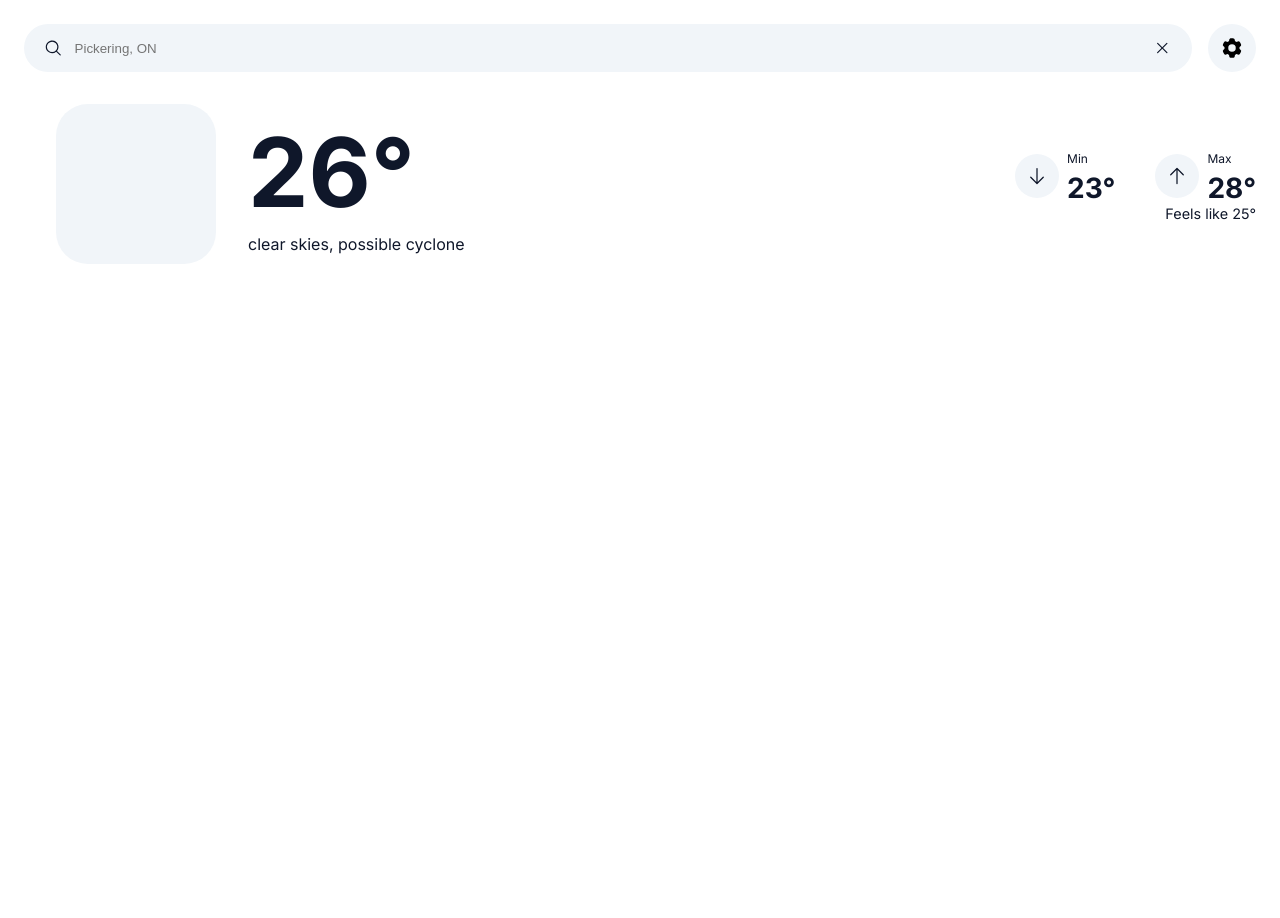
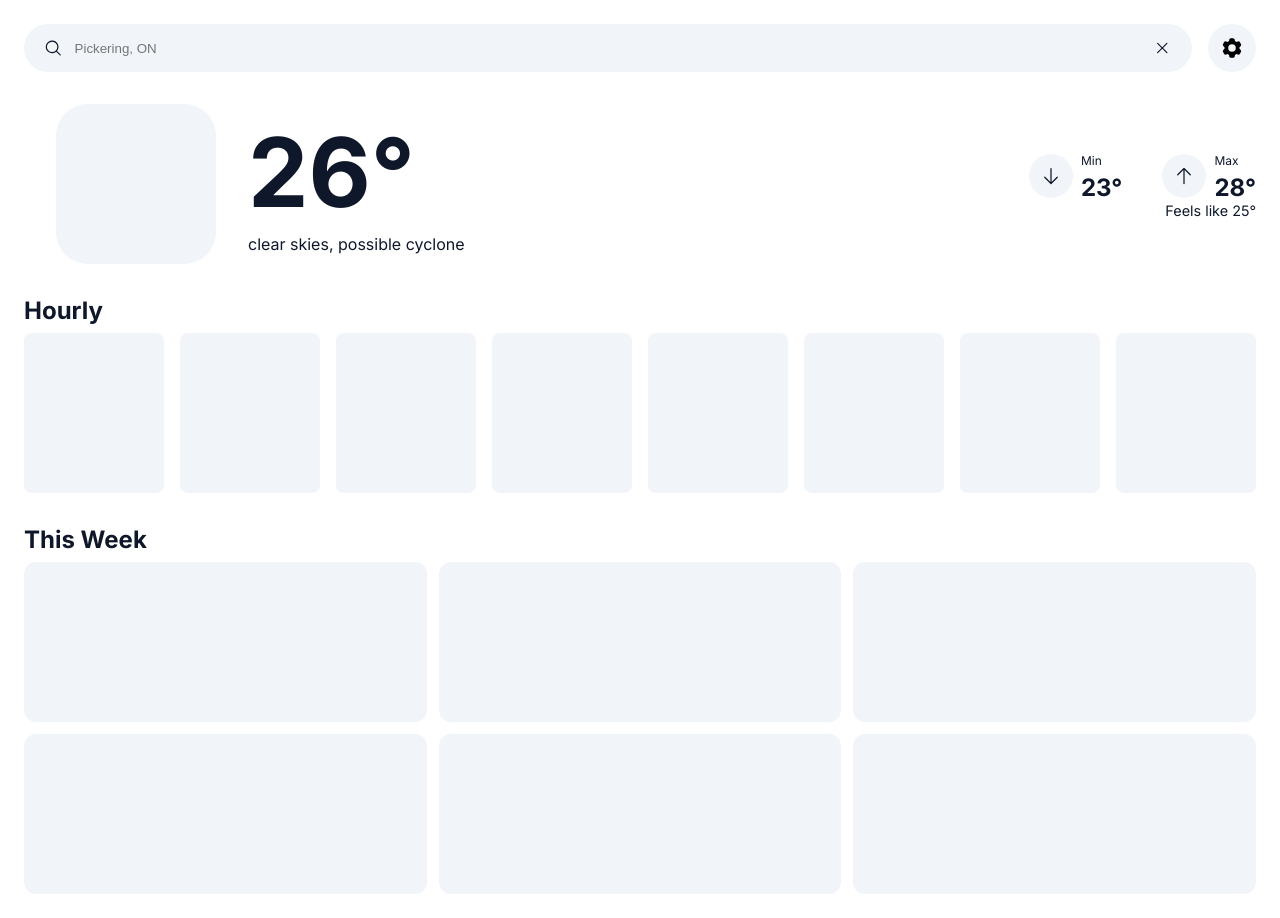
Before and after one commit to jymele/weatherapp, a React (Create React App) app: page / in a window 1280 px wide. Before the commit the page ends 800 px from the top, so only its background shows below. Built offline with nearby package versions, Linux system fonts and the light colour scheme.

Commit message:
Created layout

```diff
--- a/src/App.js
+++ b/src/App.js
@@ -1,6 +1,8 @@
 import "./App.scss";
+import Hourly from "./components/hourly/Hourly";
 import Now from "./components/now";
 import Toolbar from "./components/toolbar";
+import Weekly from "./components/weekly/Weekly";
 
 function App() {
   return (
@@ -9,6 +11,8 @@ function App() {
         <Toolbar />
       </header>
       <Now />
+      <Hourly />
+      <Weekly />
     </div>
   );
 }
--- a/src/App.scss
+++ b/src/App.scss
@@ -12,6 +12,11 @@ body {
 .placeholder {
   border-radius: 2rem;
   background-color: $placeholder;
+}
+
+h3 {
+  font-size: 1.5rem;
+  margin: 0 0 0.5rem 0;
 }
 
 .App-header {
@@ -121,7 +126,6 @@ body {
           h3 {
             margin: 0;
             margin-top: 0.25rem;
-            font-size: 1.75rem;
           }
         }
       }
@@ -133,3 +137,21 @@ body {
     }
   }
 }
+
+.hourly-section {
+  margin-top: 2rem;
+
+  .hourlist {
+    display: flex;
+    column-gap: 1rem;
+  }
+}
+
+.weekly-section {
+  margin-top: 2rem;
+  .weeklist {
+    display: grid;
+    grid-template-columns: repeat(3, minmax(0, 1fr));
+    gap: 0.75rem;
+  }
+}
--- /dev/null
+++ b/src/components/hourly/Hourly.js
@@ -0,0 +1,15 @@
+import React from "react";
+import "./hourly.scss";
+
+export default function Hourly() {
+  return (
+    <div className="hourly-section">
+      <h3>Hourly</h3>
+      <div className="hourlist">
+        {[0, 1, 2, 3, 4, 5, 6, 7].map((item, index) => (
+          <div key={index} className="hour placeholder"></div>
+        ))}
+      </div>
+    </div>
+  );
+}
--- /dev/null
+++ b/src/components/hourly/hourly.scss
@@ -0,0 +1,6 @@
+.hour {
+  //   width: 8rem;
+  height: 10rem;
+  border-radius: 0.5rem;
+  flex: auto;
+}
--- /dev/null
+++ b/src/components/weekly/Weekly.js
@@ -0,0 +1,17 @@
+import React from "react";
+import "./weekly.scss";
+
+export default function Weekly() {
+  return (
+    <div className="weekly-section">
+      <header>
+        <h3>This Week</h3>
+      </header>
+      <div className="weeklist">
+        {[0, 1, 2, 3, 4, 5].map((item, index) => (
+          <div className="week" key={index}></div>
+        ))}
+      </div>
+    </div>
+  );
+}
--- /dev/null
+++ b/src/components/weekly/weekly.scss
@@ -0,0 +1,8 @@
+@import "../../css/variables.scss";
+
+.week {
+  width: 100%;
+  height: 10rem;
+  background-color: $placeholder;
+  border-radius: 0.75rem;
+}
```
